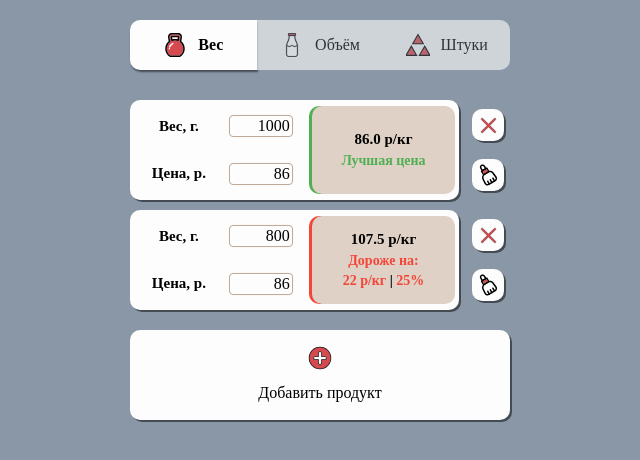
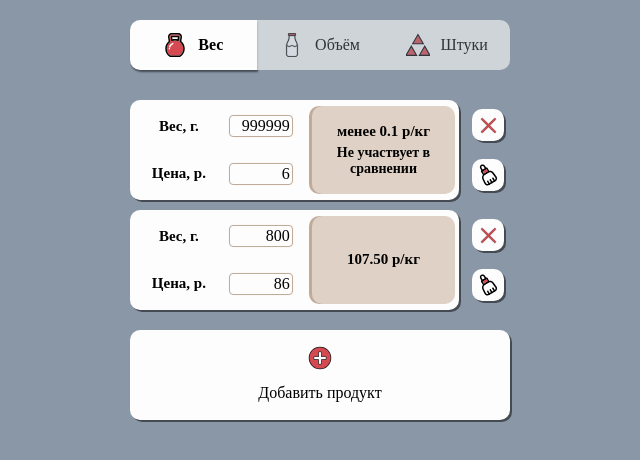
Before and after one commit to display-nice/react_economka, a React (Create React App) app: page / in a window 1280 px wide. Shown: the top 460 px of the page, without its empty margins (320-960 px from the left). Built offline with nearby package versions, Linux system fonts and the light colour scheme.

Commit message:
update №8, logic

```diff
--- a/package.json
+++ b/package.json
@@ -7,8 +7,8 @@
     "@testing-library/react": "^13.4.0",
     "@testing-library/user-event": "^13.5.0",
     "gh-pages": "^6.2.0",
-    "react": "^18.3.1",
-    "react-dom": "^18.3.1",
+    "react": "^19.0.0",
+    "react-dom": "^19.0.0",
     "react-scripts": "5.0.1",
     "web-vitals": "^2.1.4"
   },
--- a/src/components/Products.jsx
+++ b/src/components/Products.jsx
@@ -8,174 +8,236 @@ export const Products = ({ activeUnitData }) => {
 	const initialState = [
 		{
 			id: 0,
-			unitInput: 1000,
-			priceInput: 86,
+			// unitInput: "1000",
+			unitInput: "999999",
+			unitInputIsEmpty: false,
+			unitInputError: false,
+			// priceInput: "86",
+			priceInput: "6",
+			priceInputIsEmpty: false,
+			priceInputError: false,
+			TEST: false,
+			haveProblems: false,
 			pricePerUnit: "",
+			extremePricePerUnit: false,
 			extraCost: "",
 			extraPercent: "",
 			placeInRating: "",
-			unitInputError: false,
-			priceInputError: false,
-			someInputIsEmpty: false,
-			readyToCalc: true,
 		},
 		{
 			id: 1,
-			unitInput: 800,
-			priceInput: 86,
+			unitInput: "800",
+			unitInputIsEmpty: false,
+			unitInputError: false,
+			priceInput: "86",
+			priceInputIsEmpty: false,
+			priceInputError: false,
+			TEST: false,
+			haveProblems: false,
 			pricePerUnit: "",
+			extremePricePerUnit: false,
 			extraCost: "",
 			extraPercent: "",
 			placeInRating: "",
-			unitInputError: false,
-			priceInputError: false,
-			someInputIsEmpty: false,
-			readyToCalc: true,
 		},
 	];
 	const [state, setProdState] = useState(initialState);
-	const stateLength = state.length;
+	const [comparedProducts, setComparedProducts] = useState(0);
+	const defaultProduct = {
+		id: null,
+		unitInput: "",
+		unitInputIsEmpty: true,
+		unitInputError: false,
+		priceInput: "",
+		priceInputIsEmpty: true,
+		priceInputError: false,
+		haveProblems: false,
+		pricePerUnit: "",
+		extremePricePerUnit: false,
+		extraCost: "",
+		extraPercent: "",
+		placeInRating: "",
+	};
 
-	const validateInput = (value, product, inputName) => {
-		const updatedProduct = { ...product };
-		if (value === "") {
-			updatedProduct.someInputIsEmpty = true;
-			updatedProduct[`${inputName}Error`] = false;
-			updatedProduct.readyToCalc = false;
+	function checkAndCalc(incomingState) {
+		// console.log("state на старте checkAndCalc", incomingState);
+		const inputNames = ["unitInput", "priceInput"];
+
+		let havePPU = [];
+		let doesntHavePPU = [];
+
+		let changedState = incomingState.map((product, i) => {
+			let changedProduct = { ...product };
+
+			inputNames.forEach((inputName) => {
+				const inputValue = product[`${inputName}`];
+				if (inputValue > 0 && inputValue.length <= 6) {
+					// if (product.id === 0 && inputName === "unitInput") console.log(inputValue.length);
+					changedProduct[`${inputName}IsEmpty`] = false;
+					changedProduct[`${inputName}Error`] = false;
 				} else {
-			if (Number.isInteger(value) && value > 0 && String(value).length <= 6) {
-				updatedProduct.someInputIsEmpty = false;
-				updatedProduct[`${inputName}Error`] = false;
-				updatedProduct.readyToCalc = true;
-			} else {
-				updatedProduct.someInputIsEmpty = false;
-				updatedProduct[`${inputName}Error`] = true;
-				updatedProduct.readyToCalc = false;
+					if (Number(inputValue) === 0) {
+						changedProduct[`${inputName}IsEmpty`] = true;
+					}
+					if (inputValue.length > 6) {
+						changedProduct[`${inputName}Error`] = true;
 					}
 				}
-		return updatedProduct;
-	};
+			});
 
-	const makeCalculations = (state) => {
-		let newState = [...state];
-		// определить кол-во продуктов, готовых к вычислениям
-		let productsReadyToCalc = [];
-		let productsNOTReadyToCalc = [];
-		newState.forEach((product) => {
-			if (product.readyToCalc) {
+			if (
+				changedProduct.unitInputIsEmpty ||
+				changedProduct.priceInputIsEmpty ||
+				changedProduct.unitInputError ||
+				changedProduct.priceInputError
+			) {
+				changedProduct.haveProblems = true;
+			} else changedProduct.haveProblems = false;
+
+			return changedProduct;
+		});
+
+		// !! можно объединить цикл сверху и цикл снизу
+
+		for (let product of changedState) {
+			// if (product.id === 0) {
+			// 	console.log("пошёл расчёт. changedState[0].haveProblems = ", changedState[0].haveProblems);
+			// 	console.log("пошёл расчёт. changedState[0].TEST = ", changedState[0]["TEST"]);
+			// }
+			product.placeInRating = "";
+			product.pricePerUnit = "";
+			product.extremePricePerUnit = "";
+			product.extraCost = "";
+			product.extraPercent = "";
+			if (product.haveProblems === false) {
 				// Определение множителя. Для разных ед.изм. он может отличаться.
 				// Для получения килограммов и литров множитель = 1000
 				// для ед.изм. "Штуки" множитель = 1 ;
 				let multiplier;
 				if (unitName === "Вес" || unitName === "Объём") multiplier = 1000;
 				if (unitName === "Штуки") multiplier = 1;
-				product.pricePerUnit = ((product.priceInput / product.unitInput) * multiplier).toFixed(1);
-				productsReadyToCalc.push(product);
+
+				let pricePerUnit = ((product.priceInput / product.unitInput) * multiplier).toFixed(2);
+
+				if (pricePerUnit < 0.1) {
+					product.extremePricePerUnit = "менее 0.1";
+					doesntHavePPU.push(product);
+				} else if (pricePerUnit > 1000000) {
+					product.extremePricePerUnit = "более 1 млн.";
+					doesntHavePPU.push(product);
 				} else {
-				product.pricePerUnit = "";
-				product.extraCost = "";
-				product.extraPercent = "";
-				product.placeInRating = "";
-				productsNOTReadyToCalc.push(product);
+					product.pricePerUnit = pricePerUnit;
+					havePPU.push(product);
 				}
-		});
+			} else doesntHavePPU.push(product);
+			console.log('product после расчёта ППЮ', product);
+		}
 
-		if (productsReadyToCalc.length === 0) {
-			return;
-		}
+		// определить кол-во продуктов, готовых к вычислениям
+
+		// console.log('newState после ПЕРВОГО расчёта: ', newState);
+		// if (havePPU.length === 0) {
+		// 	console.log("havePPU.length === 0, выход без расчётов");
+		// 	setComparedProducts(0);
+		// 	return;
+		// }
 		// Если готовый к расчётам продукт всего один, то больше ничего делать не нужно.
-		if (productsReadyToCalc.length === 1) {
+		if (havePPU.length === 0 || havePPU.length === 1) {
+			console.log("havePPU.length === 0 or 1");
+			let newState = havePPU.concat(doesntHavePPU);
+			newState.sort((a, b) => a.id - b.id);
+			// console.log(newState[1]);
 			setProdState(newState);
+			setComparedProducts(0);
 			return;
 		}
 		// Если их два и больше, то уже можем посчитать среднюю цену и определить место в рейтинге
-		if (productsReadyToCalc.length >= 2) {
-
+		if (havePPU.length >= 2) {
+			console.log("havePPU.length >= 2");
 			// Сортировка копии макета состояния по ЦЗЕИ, по возрастанию
-			const sortedPRTC = productsReadyToCalc.sort((a, b) => Number(a.pricePerUnit) - Number(b.pricePerUnit));
-
+			havePPU.sort((a, b) => Number(a.pricePerUnit) - Number(b.pricePerUnit));
 			// Заполнение поля "Место в рейтинге" на основании индекса
 			// + Подсчёт, насколько товар дороже чем лучший по цене
-			sortedPRTC.forEach((product, index) => {
+			havePPU.forEach((product, index) => {
 				product.placeInRating = index + 1;
 				if (product.placeInRating === 1) {
 					product.extraCost = "";
 					product.extraPercent = "";
 				} else {
-					product.extraCost = (product.pricePerUnit - sortedPRTC[0].pricePerUnit).toFixed(0);
+					product.extraCost = (product.pricePerUnit - havePPU[0].pricePerUnit).toFixed(0);
 					product.extraPercent = `${(
-						((product.pricePerUnit - sortedPRTC[0].pricePerUnit) /
-						sortedPRTC[0].pricePerUnit) *
+						((product.pricePerUnit - havePPU[0].pricePerUnit) / havePPU[0].pricePerUnit) *
 						100
 					).toFixed(0)}%`;
 				}
 			});
-
+			// console.log('havePPU = ', havePPU, 'doesntHavePPU = ', doesntHavePPU);
 			// отсортировать по id чтоб сохранить оригинальный порядок вывода.
-			newState = sortedPRTC.concat(productsNOTReadyToCalc).sort((a, b) => a.id - b.id);
+			const newState = havePPU.concat(doesntHavePPU).sort((a, b) => a.id - b.id);
+			// console.log('newState после ВТОРОГО расчёта: ', newState);
+			setComparedProducts(havePPU.length);
 			setProdState(newState);
 		}
-	};
+	}
 
-	const changeInput = (id, value, inputName) => {
-		let newState = [...state];
-		const i = newState.findIndex((product) => product.id === id);
-		newState[i] = validateInput(value, newState[i], inputName);
-		newState[i][`${inputName}`] = value;
-		makeCalculations(newState);
-	};
+	function changeInput(id, value, inputName) {
+		// console.log("оригинальный стейт на старте changeInput = ", state);
+		const stateCopy = JSON.parse(JSON.stringify(state));
+		// console.log("newState на старте changeInput = ", newState);
+
+		const i = stateCopy.findIndex((product) => product.id === id);
+		stateCopy[i][`${inputName}`] = value;
+		// let productWithNewValue = { ...defaultProduct, [inputName]: value };
+		// stateCopy[i] = productWithNewValue;
+		// setProdState(stateCopy)
+		// newState[i] = validateInput(value, newState[i], inputName);
+		// newState[i] = { ...newState[i], [`${inputName}`]: value };
+		// console.log("newState в changeInput после изменения value = ", stateCopy);
+		checkAndCalc(stateCopy);
+	}
 
 	const addNewProduct = () => {
-		const newState = [...state];
+		const newState = JSON.parse(JSON.stringify(state));
 		const existingIds = newState.map((product) => product.id);
 		let newId = Math.max(...existingIds) + 1;
 		if (newId === -Infinity) newId = 0;
-		newState.push({
-			id: newId,
-			unitInput: "",
-			priceInput: "",
-			pricePerUnit: "",
-			extraCost: "",
-			extraPercent: "",
-			placeInRating: "",
-			unitInputError: false,
-			priceInputError: false,
-		});
-		// setProdState(newState);
-		makeCalculations(newState)
+		newState.push({ ...defaultProduct });
+		checkAndCalc(newState);
 	};
 
-	const removeThisProduct = (id) => {
-		console.log("removeThisProduct start");
-		let newState = [...state];
+	const removeProduct = (id) => {
+		console.log("removeProduct start");
+		let newState = JSON.parse(JSON.stringify(state));
 		const i = newState.findIndex((product) => product.id === id);
-		newState.splice(i, 1)
-		makeCalculations(newState)
-		// setProdState(newState);
+		newState.splice(i, 1);
+		checkAndCalc(newState);
 	};
 
 	const clearInputs = (id) => {
 		console.log("clearInputs start");
-		const newState = [...state];
+		const newState = JSON.parse(JSON.stringify(state));
 		const i = newState.findIndex((product) => product.id === id);
-		newState[i].unitInput = "";
-		newState[i].priceInput = "";
-		makeCalculations(newState)
-		// setProdState(newState);
+		newState[i] = { ...defaultProduct, [id]: id };
+		// newState[i].id = id;
+		console.log(newState[i]);
+		checkAndCalc(newState);
 	};
 
+	const createNewId = (newState) => {};
+
 	useEffect(() => {
-		makeCalculations(state)
-	}, [])
+		const stateCopy = JSON.parse(JSON.stringify(state));
+		checkAndCalc(stateCopy);
+	}, []);
 
+	// -------------------------- Рендер -----------------------------
 
-	// -------------------------- Подготовка продуктов к рендеру -----------------------------
-
+	// console.log('Рендер. comparedProducts = ', comparedProducts)
 	let products;
-	if (stateLength === 0) {
+	if (state.length === 0) {
 		products = "";
-	}
-	if (stateLength >= 1) {
+	} else {
+		// console.log('рендер. стейт = ', state);
 		products = state.map((product, index) => {
 			// console.log("product.id = ", product.id, "product.placeInRating = ", product.placeInRating);
 			let resultClasses = "product__result";
@@ -187,6 +249,11 @@ export const Products = ({ activeUnitData }) => {
 			let priceDiff;
 			let priceDiffPercent;
 
+			console.log('product.extremePricePerUnit = ', product.extremePricePerUnit);
+
+			// !! здесь надо корректно продумать что показывать, если у нас на одном поле пусто, на другом ошибка
+			if (product.haveProblems) {
+				console.log("по продукту", product.id, " есть проблемы с инпутами");
 				if (product.unitInputError || product.priceInputError) {
 					priceDesc = (
 						<p className="text-error">Введите целое положительное число (макс. 6 знаков)</p>
@@ -194,17 +261,33 @@ export const Products = ({ activeUnitData }) => {
 					if (product.unitInputError) unitInputClasses += " product__input--error";
 					if (product.priceInputError) priceInputClasses += " product__input--error";
 				} else {
-				if (product.placeInRating === "") {
+					if (product.unitInputIsEmpty || product.priceInputIsEmpty) {
 						priceDesc = <p>Заполните поля</p>;
 					}
+				}
+			} else {
+				// Не участвует в сравнении
+
+				if (product.extremePricePerUnit) {
+					console.log("у продукта", product.id, " экстремальная цена")
+					price = (
+						<p className="product__price">{`${product.extremePricePerUnit} р/${unitLarge}`}</p>
+					);
+					priceDesc = (
+						<p className="price-desc">Не участвует в сравнении</p>
+					);
+				} else {
+					// Не участвует в сравнении
+					if (product.placeInRating === "") {
+						price = <p className="product__price">{`${product.pricePerUnit} р/${unitLarge}`}</p>;
+					}
+					//
 					if (product.placeInRating === 1) {
-					if (product.pricePerUnit !== "") {
 						resultClasses += " product__result--best-price";
 						price = <p className="product__price">{`${product.pricePerUnit} р/${unitLarge}`}</p>;
 						priceDesc = <p className="price-desc best-price">Лучшая цена</p>;
 					}
-				}
-				if (product.placeInRating > 1) {
+					if (product.placeInRating === comparedProducts) {
 						resultClasses += " product__result--worst-price";
 						price = <p className="product__price">{`${product.pricePerUnit} р/${unitLarge}`}</p>;
 						priceDesc = <p className="price-desc worst-price">Дороже на:</p>;
@@ -216,6 +299,18 @@ export const Products = ({ activeUnitData }) => {
 						);
 						// priceDiff = <p className="text-error">{`${product.extraCost} р/${unitLarge}`}</p>;
 						// priceDiffPercent = <p className="text-error">{`${product.extraPercent}`}</p>;
+					}
+					if (product.placeInRating > 1 && product.placeInRating < comparedProducts) {
+						resultClasses += " product__result--mid-price";
+						price = <p className="product__price">{`${product.pricePerUnit} р/${unitLarge}`}</p>;
+						priceDesc = <p className="price-desc mid-price">Дороже на:</p>;
+						priceDiff = (
+							<p className="price-diff">
+								<span className="mid-price">{`${product.extraCost} р/${unitLarge}`}</span> |{" "}
+								<span className="mid-price">{`${product.extraPercent}`}</span>
+							</p>
+						);
+					}
 				}
 			}
 			return (
@@ -233,8 +328,8 @@ export const Products = ({ activeUnitData }) => {
 							placeholder="0"
 							className={unitInputClasses}
 							name="unitInput"
-							value={+product.unitInput}
-							onChange={(e) => changeInput(product.id, Number(e.target.value), e.target.name)}
+							value={product.unitInput}
+							onChange={(e) => changeInput(product.id, e.target.value, e.target.name)}
 						/>
 
 						<label
@@ -249,8 +344,8 @@ export const Products = ({ activeUnitData }) => {
 							placeholder="0"
 							className={priceInputClasses}
 							name="priceInput"
-							value={+product.priceInput}
-							onChange={(e) => changeInput(product.id, Number(e.target.value), e.target.name)}
+							value={product.priceInput}
+							onChange={(e) => changeInput(product.id, e.target.value, e.target.name)}
 						/>
 						<div className={resultClasses}>
 							{price}
@@ -260,10 +355,7 @@ export const Products = ({ activeUnitData }) => {
 						</div>
 					</div>
 					<div className="product__controls">
-						<IconSvgClose
-							className="product__remove"
-							onClick={() => removeThisProduct(product.id)}
-						/>
+						<IconSvgClose className="product__remove" onClick={() => removeProduct(product.id)} />
 						<IconSvgClear className="product__clear" onClick={() => clearInputs(product.id)} />
 					</div>
 				</div>
--- a/src/css/auxiliary/variables.css
+++ b/src/css/auxiliary/variables.css
@@ -40,7 +40,7 @@
    --best-price: #4EB052;
    --best-price-bg: #E8F5E9;
 
-   --mid-price: #FFD900;
+   --mid-price: #F18F01;
    --mid-price-bg: #FFEA73;
 
    --worst-price: #F44538;
--- a/src/css/style.css
+++ b/src/css/style.css
@@ -216,7 +216,7 @@ button {
 	box-shadow: -3px 0 0 var(--best-price);
 }
 .product__result--mid-price {
-	background-color: var(--mid-price-bg);
+	/* background-color: var(--mid-price-bg); */
 	box-shadow: -3px 0 0 var(--mid-price);
 }
 .product__result--worst-price {
@@ -225,11 +225,15 @@ button {
 }
 
 
+.best-price {
+	color: var(--best-price);
+}
+
+.mid-price {
+	color: var(--mid-price);
+}
 .worst-price {
 	color: var(--worst-price);
-}
-.best-price {
-	color: var(--best-price);
 }
 .price-desc {
 	font-size: 14px;
```
Also changed, not shown: 1 other file (tests, documents, lock files or other folders). Lines whose indentation alone changed are shown as unchanged.
